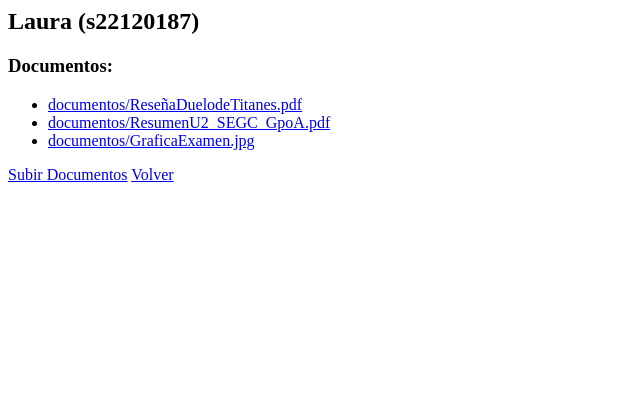
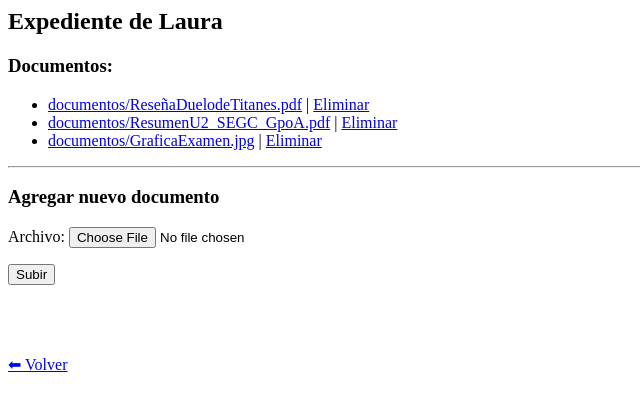
Before and after one commit to ChecoGC/escuela, a Django app: page /expedientes/1/ in a window 1280 px wide. Shown: the top 411 px of the page, without its empty margins (0-640 px from the left). Run offline with Django 5.2, Linux system fonts and the light colour scheme; data comes from the database, SQL or seed files in the repository; both versions use the stored data as it was after the commit.

Commit message:
Se incorporo editar

```diff
--- a/expedientes/forms.py
+++ b/expedientes/forms.py
@@ -7,7 +7,12 @@ class EstudianteForm(forms.ModelForm):
         model = Estudiante
         fields = ["nombre", "matricula"]
 
-# Widget personalizado para permitir múltiples archivos
+
+class DocumentoForm(forms.ModelForm):
+    class Meta:
+        model = Documento
+        fields = ["archivo"]
+
 class MultiFileInput(forms.ClearableFileInput):
     allow_multiple_selected = True
 
--- a/expedientes/templates/expedientes/estudiante_detail.html
+++ b/expedientes/templates/expedientes/estudiante_detail.html
@@ -1,12 +1,31 @@
-<h2>{{ object.nombre }} ({{ object.matricula }})</h2>
+<h2>Expediente de {{ object.nombre }}</h2>
+
 <h3>Documentos:</h3>
 <ul>
-{% for doc in object.documentos.all %}
-  <li><a href="{{ doc.archivo.url }}">{{ doc.archivo.name }}</a></li>
-{% empty %}
-  <li>No hay documentos</li>
-{% endfor %}
+  {% for doc in object.documentos.all %}
+    <li>
+      {% if doc.archivo %}
+        <a href="{{ doc.archivo.url }}">{{ doc.archivo.name }}</a>
+      {% else %}
+        <em>Sin archivo</em>
+      {% endif %}
+
+      {% if doc.pk %}
+        | <a href="{% url 'eliminar_documento' object.pk doc.pk %}">Eliminar</a>
+      {% endif %}
+    </li>
+  {% empty %}
+    <li>No hay documentos subidos.</li>
+  {% endfor %}
 </ul>
 
-<a href="{% url 'subir_documentos' object.pk %}">Subir Documentos</a>
-<a href="{% url 'expediente_list' %}">Volver</a>
+<hr>
+
+<h3>Agregar nuevo documento</h3>
+<form method="post" enctype="multipart/form-data">
+  {% csrf_token %}
+  {{ form.as_p }}
+  <button type="submit">Subir</button>
+</form>
+<br><br><br>
+<a href="{% url 'expediente_list' %}" class="btn btn-secondary">⬅ Volver</a>
--- a/expedientes/templates/expedientes/estudiante_form.html
+++ b/expedientes/templates/expedientes/estudiante_form.html
@@ -3,3 +3,4 @@
   {{ form.as_p }}
   <button type="submit">Guardar</button>
 </form>
+<a href="estudiante_list.html">Volver</a>
--- a/expedientes/templates/expedientes/estudiante_list.html
+++ b/expedientes/templates/expedientes/estudiante_list.html
@@ -3,9 +3,10 @@
 <ul>
 {% for estudiante in object_list %}
   <li>
-    <a href="{% url 'expediente_detail' estudiante.pk %}">
+    <a href="{% url 'estudiante_detail' estudiante.pk %}">
       {{ estudiante.nombre }} ({{ estudiante.matricula }})
     </a>
   </li>
 {% endfor %}
 </ul>
+<br><br>
--- a/expedientes/urls.py
+++ b/expedientes/urls.py
@@ -1,10 +1,10 @@
 from django.urls import path
-from .views import EstudianteListView, EstudianteCreateView, EstudianteDetailView, subir_documentos
+from .views import EstudianteListView, EstudianteCreateView, EstudianteDetailView, subir_documentos, eliminar_documento
 
 urlpatterns = [
     path("", EstudianteListView.as_view(), name="expediente_list"),
     path("nuevo/", EstudianteCreateView.as_view(), name="expediente_create"),
-    path("<int:pk>/", EstudianteDetailView.as_view(), name="expediente_detail"),
+    path("<int:pk>/", EstudianteDetailView.as_view(), name="estudiante_detail"),
     path("<int:pk>/subir/", subir_documentos, name="subir_documentos"),
-
+    path("<int:estudiante_pk>/documento/<int:doc_pk>/eliminar/", eliminar_documento, name="eliminar_documento"),
 ]
--- a/expedientes/views.py
+++ b/expedientes/views.py
@@ -2,7 +2,7 @@ from django.shortcuts import render, get_object_or_404, redirect
 from django.views.generic import ListView, CreateView, DetailView
 from django.urls import reverse_lazy
 from .models import Estudiante, Documento
-from .forms import EstudianteForm, MultipleUploadForm
+from .forms import EstudianteForm, DocumentoForm
 
 # Lista de estudiantes
 class EstudianteListView(ListView):
@@ -21,11 +21,29 @@ class EstudianteDetailView(DetailView):
     model = Estudiante
     template_name = "expedientes/estudiante_detail.html"
 
+    def get_context_data(self, **kwargs):
+        context = super().get_context_data(**kwargs)
+        context["form"] = DocumentoForm()
+        return context
+
+    def post(self, request, *args, **kwargs):
+        self.object = self.get_object()
+        form = DocumentoForm(request.POST, request.FILES)
+        if form.is_valid():
+            documento = form.save(commit=False)
+            documento.estudiante = self.object
+            documento.save()
+            return redirect("estudiante_detail", pk=self.object.pk)
+        context = self.get_context_data()
+        context["form"] = form
+        return self.render_to_response(context)
+
+# Subir múltiples documentos
 def subir_documentos(request, pk):
     estudiante = get_object_or_404(Estudiante, pk=pk)
 
     if request.method == "POST":
-        archivos = request.FILES.getlist("archivos")  # 🔹 obtener la lista directamente
+        archivos = request.FILES.getlist("archivos")
 
         if not archivos:
             return render(request, "expedientes/subir_documentos.html", {
@@ -33,7 +51,7 @@ def subir_documentos(request, pk):
                 "estudiante": estudiante
             })
 
-        # Validar tipo de archivo
+        # Validar tipos de archivo
         for archivo in archivos:
             if archivo.content_type not in ["application/pdf", "image/jpeg", "image/png"]:
                 return render(request, "expedientes/subir_documentos.html", {
@@ -45,6 +63,15 @@ def subir_documentos(request, pk):
         for archivo in archivos:
             Documento.objects.create(estudiante=estudiante, archivo=archivo)
 
-        return redirect("expediente_detail", pk=estudiante.pk)
+        return redirect("estudiante_detail", pk=estudiante.pk)
 
     return render(request, "expedientes/subir_documentos.html", {"estudiante": estudiante})
+
+def eliminar_documento(request, estudiante_pk, doc_pk):
+    documento = get_object_or_404(Documento, pk=doc_pk, estudiante__pk=estudiante_pk)
+    if request.method == "POST":
+        if documento.archivo:
+            documento.archivo.delete(save=False)
+        documento.delete()
+        return redirect("estudiante_detail", pk=documento.estudiante.pk)  # 👈 usamos el pk real
+    return render(request, "expedientes/eliminar_documento.html", {"documento": documento})
```
Also changed, not shown: expedientes/templates/expedientes/eliminar_documento.html (added, +14 -0 lines), db.sqlite3, media/documentos/GraficaExamen.jpg (added), media/documentos/prueba.jpg (deleted), media/documentos/prueba_8N1Bg7l.jpg (deleted), 2 other files.
